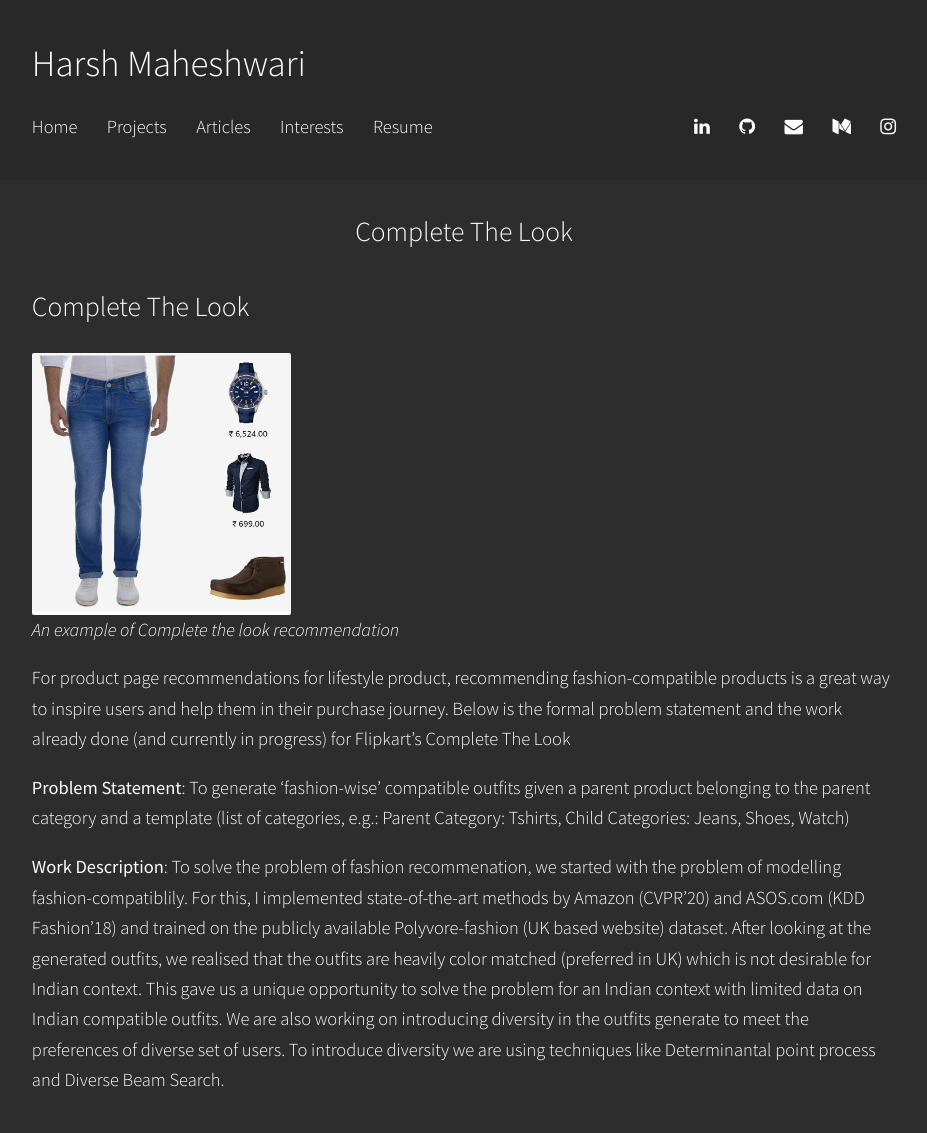
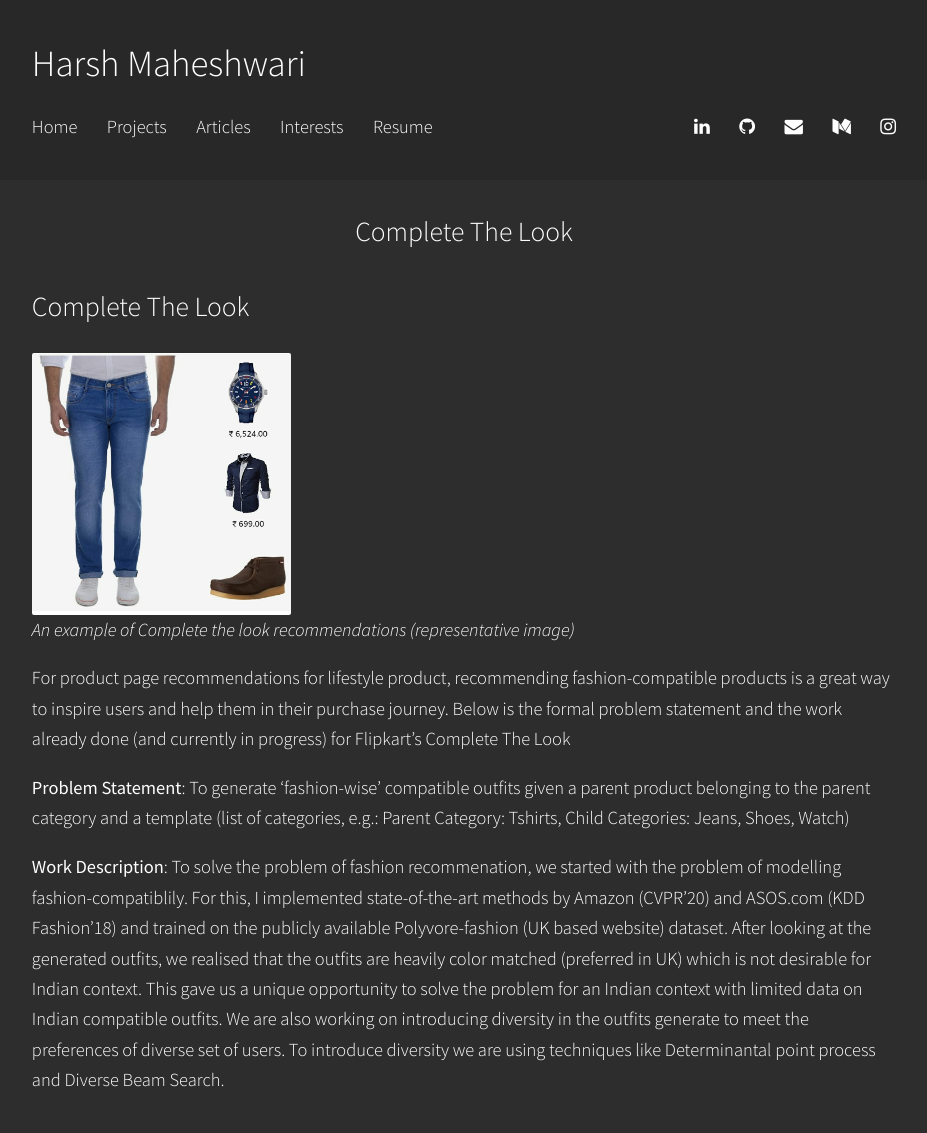
Before and after one commit to harshm121/portfolio-old, a Jekyll site: the page built from Projects/CTL.md, in a window 1280 px wide. Shown: the whole page, without its empty margins (176-1103 px from the left). Built offline with Jekyll 4.4.1, drawn with Linux system fonts in a browser that asks for light colours; our own code applies the rules of GitHub Pages for plain Markdown files.

Commit message:
Update CTL.md

```diff
--- a/Projects/CTL.md
+++ b/Projects/CTL.md
@@ -2,7 +2,7 @@
 
 <img align="center" src="https://harshm121.github.io/Projects/ctl_example.jpeg" alt="CTL example" width="30%">
 <br>
-<em>An example of Complete the look recommendation</em>
+<em>An example of Complete the look recommendations (representative image)</em>
 
 
 For product page recommendations for lifestyle product, recommending fashion-compatible products is a great way to inspire users and help them in their purchase journey. Below is the formal problem statement and the work already done (and currently in progress) for Flipkart's Complete The Look
```
